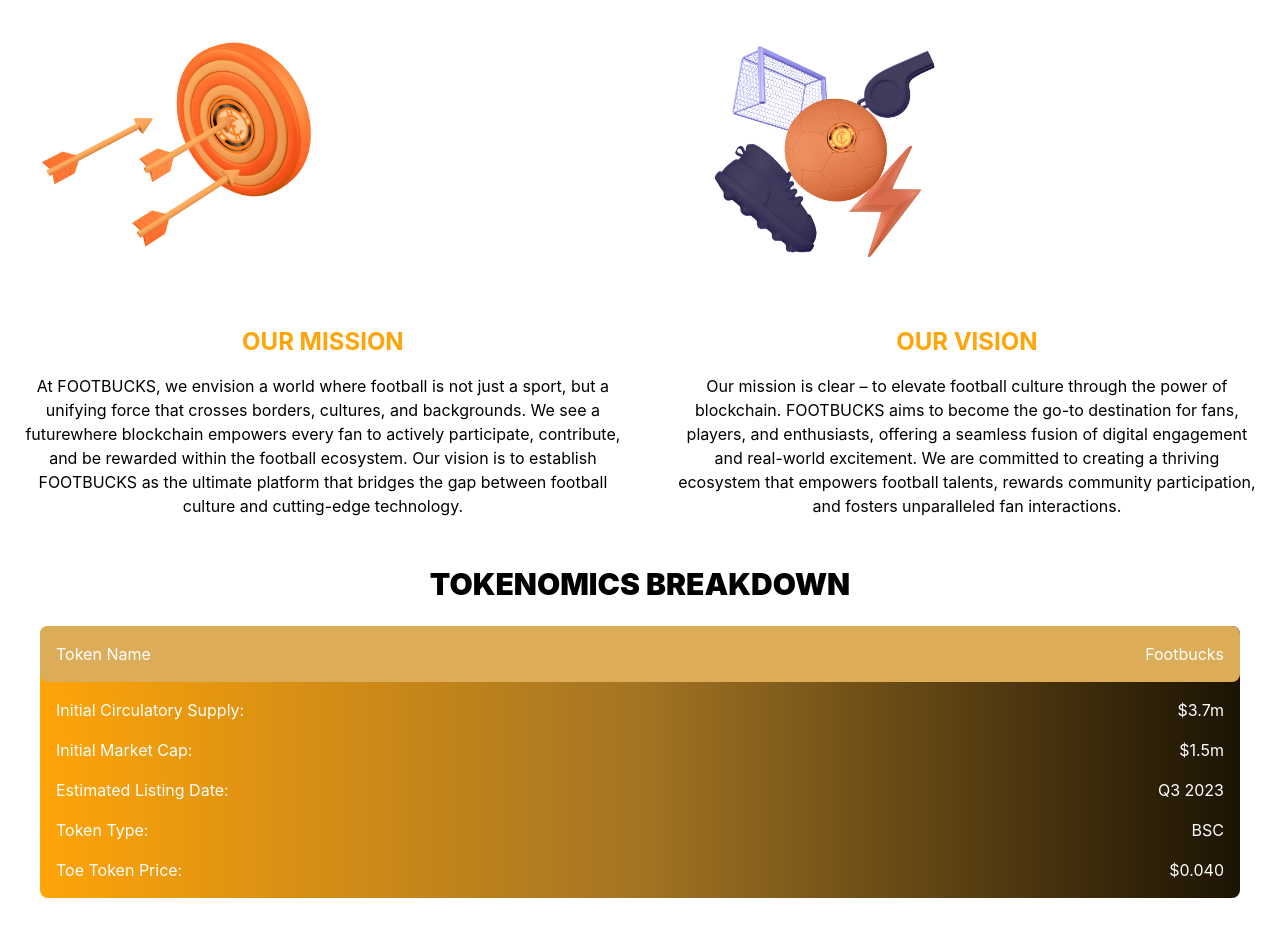
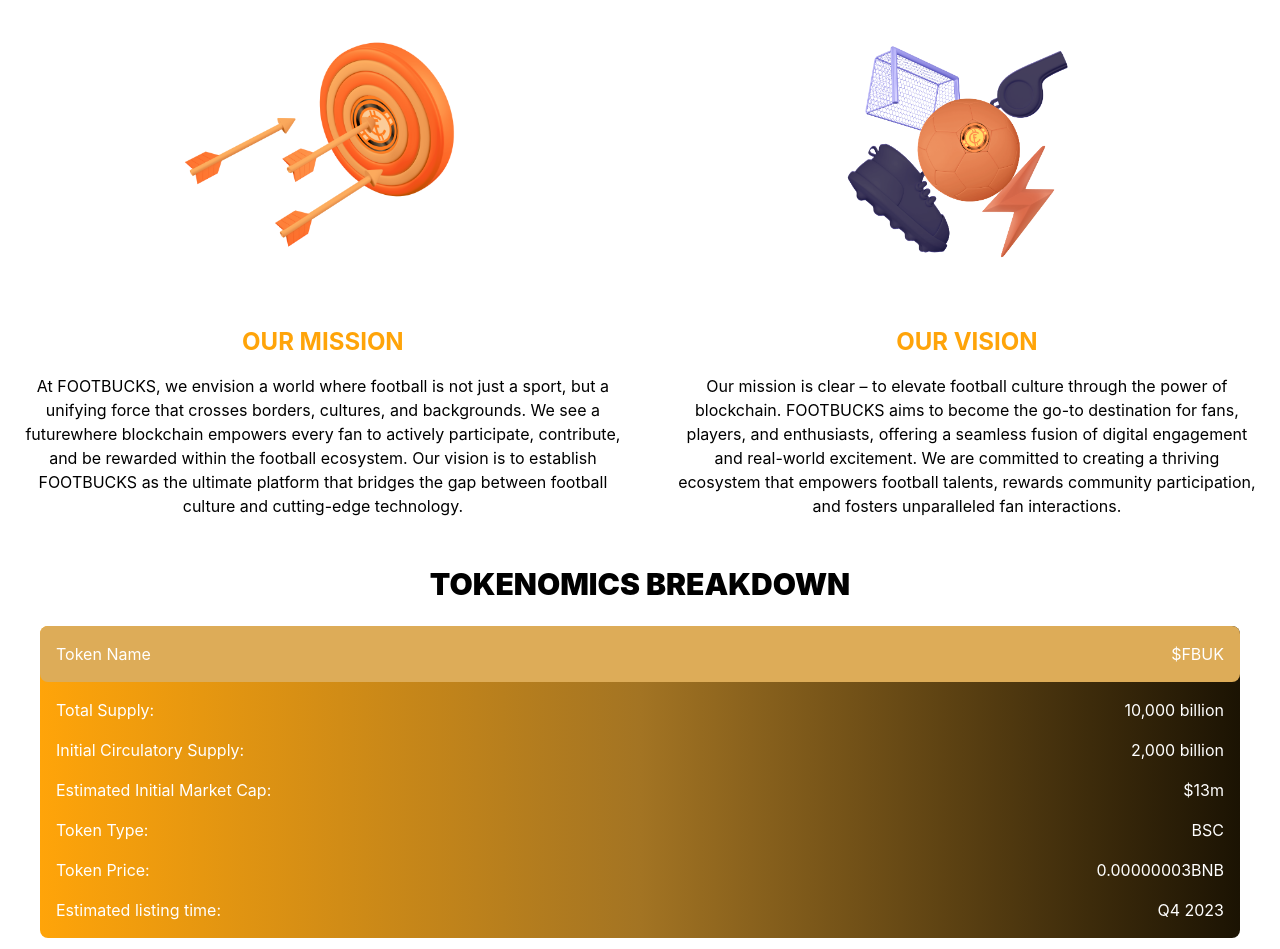
Before and after one commit to V-Blaze/footbucks, a React (Create React App) app: page / in a window 1280 px wide. Shown: the part 1848-2797 px from the top of the page. Built offline with nearby package versions, Linux system fonts and the light colour scheme.

Commit message:
Update UI and correct data

```diff
--- a/src/pages/Home.js
+++ b/src/pages/Home.js
@@ -55,7 +55,7 @@ const Home = () => (
           </p>
         </div>
         <div className="flex">
-          <img src={footbucksLogo} alt="footbucks logo" className="logo-1 h-[350px] w-[350px] border border-orange-500 rounded-full" />
+          <img src={footbucksLogo} alt="footbucks logo" className="logo-1 h-[200px] w-auto md:h-[350px] md:w-[350px] border border-orange-500 rounded-full" />
         </div>
       </div>
     </section>
@@ -91,8 +91,10 @@ const Home = () => (
             The FOOTBUCKS Academy is our commitment to
             the growth and development of budding football talents
           </div>
-          <div className="relative bg-[#FFA409] text-black rounded-xl p-4 text-xs ">
-            <span className="absolute top-[-82px] right-[50%] border-r-2 border-black h-[85px]" />
+          <div className="relative bg-[#FFA409] text-black rounded-xl p-4 text-xs place-self-center md:place-self-start stretch h-full col-span-2 mx-[25%] md:col-span-1 md:mx-0 ">
+            <span className=" hidden md:block absolute top-[-82px] right-[50%] border-r-2 border-black h-[85px]" />
+            <span className=" md:hidden absolute top-[-100px] right-[26%] border-r-2 border-black h-[120px] rotate-45" />
+            <span className="md:hidden absolute top-[-100px] right-[74%] border-r-2 border-black h-[120px] -rotate-45" />
             ⚽ FOOTBUCKS Football Clubs:
             Our ecosystem takes you beyond
             the stands. Own a part of football history by investing
@@ -112,7 +114,7 @@ const Home = () => (
       />
     </section>
     <section className="mx-5 my-12 flex flex-col md:flex-row gap-6 md:gap-12">
-      <div className="flex flex-col gap-4">
+      <div className="flex flex-col gap-4 items-center justify-center">
         <div
           className=" "
         >
@@ -135,7 +137,7 @@ const Home = () => (
           </p>
         </div>
       </div>
-      <div className="flex flex-col gap-4">
+      <div className="flex flex-col gap-4 items-center justify-center">
         <div
           className=""
         >
@@ -164,28 +166,32 @@ const Home = () => (
       <div className=" text-white m-6  rounded-lg bg-gradient-to-r from-[#FFA409] via-[#a37423] to-[#1b1303]">
         <div className="bg-[#DDAC58] p-4 rounded-lg flex items-center justify-between">
           <span>Token Name</span>
-          <span>Footbucks</span>
+          <span>$FBUK</span>
         </div>
         <ul className=" p-4 flex flex-col gap-4">
           <li className="flex items-center justify-between">
-            <span>Initial Circulatory Supply:</span>
-            <span>$3.7m</span>
+            <span>Total Supply:</span>
+            <span>10,000 billion</span>
           </li>
           <li className="flex items-center justify-between">
-            <span>Initial Market Cap:</span>
-            <span>$1.5m</span>
+            <span>Initial Circulatory Supply:</span>
+            <span>2,000 billion</span>
           </li>
           <li className="flex items-center justify-between">
-            <span>Estimated Listing Date:</span>
-            <span>Q3 2023</span>
+            <span>Estimated Initial Market Cap:</span>
+            <span>$13m</span>
           </li>
           <li className="flex items-center justify-between">
             <span>Token Type:</span>
             <span>BSC</span>
           </li>
           <li className="flex items-center justify-between">
-            <span>Toe Token Price:</span>
-            <span>$0.040</span>
+            <span>Token Price:</span>
+            <span>0.00000003BNB</span>
+          </li>
+          <li className="flex items-center justify-between">
+            <span>Estimated listing time:</span>
+            <span>Q4 2023</span>
           </li>
         </ul>
       </div>
@@ -216,16 +222,16 @@ const Home = () => (
         <div className="absolute bg-slate-500 top-0 bottom-0 left-0 right-0 flex justify-center items-center opacity-[90%] rounded-lg">
           <span className=" font-mono text-orange-500 font-bold text-3xl -rotate-45">COMING SOON!!!</span>
         </div>
-        <div className="h-[150px] w-[150px] bg-[#D9D9D9] rounded-lg">
+        <div className="h-auto w-auto bg-[#D9D9D9] rounded-lg">
           <img src={NFT1} alt="NFT1" className="rounded-lg" />
         </div>
-        <div className="h-[150px] w-[150px] bg-[#D9D9D9] rounded-lg">
+        <div className="h-auto w-auto bg-[#D9D9D9] rounded-lg">
           <img src={NFT2} alt="NFT1" className="rounded-lg" />
         </div>
-        <div className="h-[150px] w-[150px] bg-[#D9D9D9] rounded-lg">
+        <div className="h-auto w-auto bg-[#D9D9D9] rounded-lg">
           <img src={NFT1} alt="NFT1" className="rounded-lg" />
         </div>
-        <div className="h-[150px] w-[150px] bg-[#D9D9D9] rounded-lg">
+        <div className="h-auto w-auto bg-[#D9D9D9] rounded-lg">
           <img src={NFT2} alt="NFT1" className="rounded-lg" />
         </div>
       </div>
--- a/src/pages/Presale.js
+++ b/src/pages/Presale.js
@@ -30,13 +30,13 @@ const Presale = () => {
   const address = useSelector((state) => state.Presale?.address);
   const dispatch = useDispatch();
 
-  const targetDate = '2023-09-30T00:00:00';
+  const targetDate = '2023-09-21T00:00:00';
   const statID = 'z9bpgnbhsya';
   const key = 'tokenSold';
 
   const handleChange = (e) => {
     const bnbAmount = e.target.value;
-    const fbRate = 250000; // 1 BNB equals 250,000 FB tokens
+    const fbRate = 166666666.67; // 1 BNB equals 166,666,666.67 FB tokens
     const fbAmount = bnbAmount * fbRate;
     setBNBAmount(bnbAmount);
     setTokenAmount(fbAmount);
@@ -136,7 +136,7 @@ const Presale = () => {
           </button>
         </div>
         <div className=" p-3 w-full rounded-lg border border-white">
-          <h4 className=" font-semibold ">Presale Ends In:</h4>
+          <h4 className=" font-semibold ">Presale Starts In:</h4>
           <div>
             <CountDownTImmer targetDate={targetDate} />
           </div>
@@ -162,13 +162,14 @@ const Presale = () => {
           />
           <span>
             You Will Get
-            <span className=" font-bold text-lg mx-2">{formatNumber(tokenAmount)}</span>
+            <span className=" font-bold text-lg mx-2">{formatNumber(tokenAmount.toFixed(2))}</span>
             $FBUK Token
           </span>
           <button
             type="button"
-            className="w-full bg-[#FFA409] py-2 rounded-lg my-4 hover:bg-orange-700"
+            className="w-full bg-[#FFA409] py-2 rounded-lg my-4 hover:bg-orange-700 "
             onClick={() => handleBuy()}
+            disabled
           >
             BUY $FBUK TOKEN NOW
           </button>
@@ -191,7 +192,11 @@ const Presale = () => {
               <span className=" font-bold text-sm italic mx-2">Please Connect Wallet</span>
             )}
           </h4>
-          <h5>Referral Reward: Comming Soon...</h5>
+          <h5>
+            Referral Reward: Coming Soon On
+            <span className=" text-sm italic text-[#FFA409]"> 05/10/2023 </span>
+            ...
+          </h5>
         </div>
       </div>
     </section>
```
